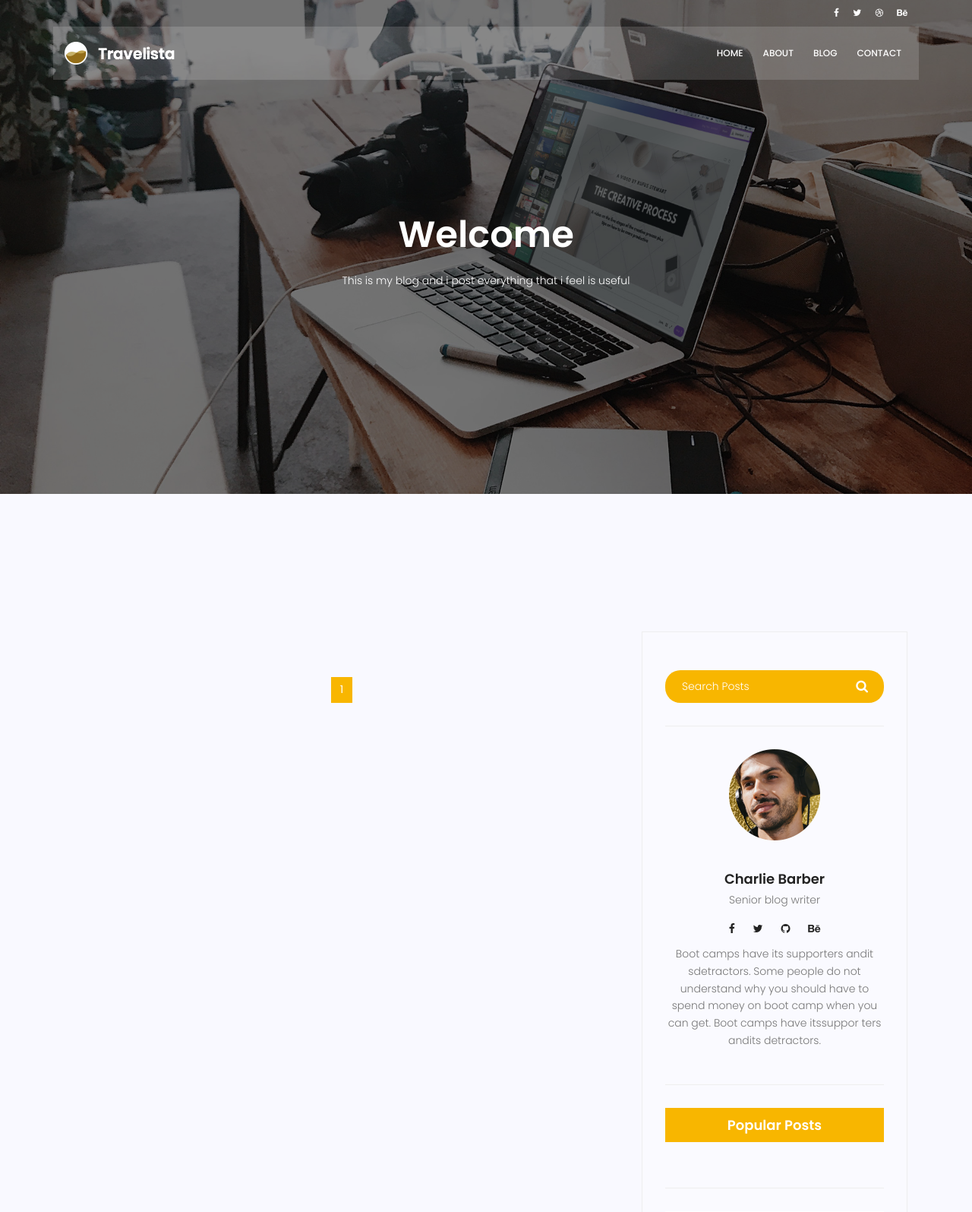
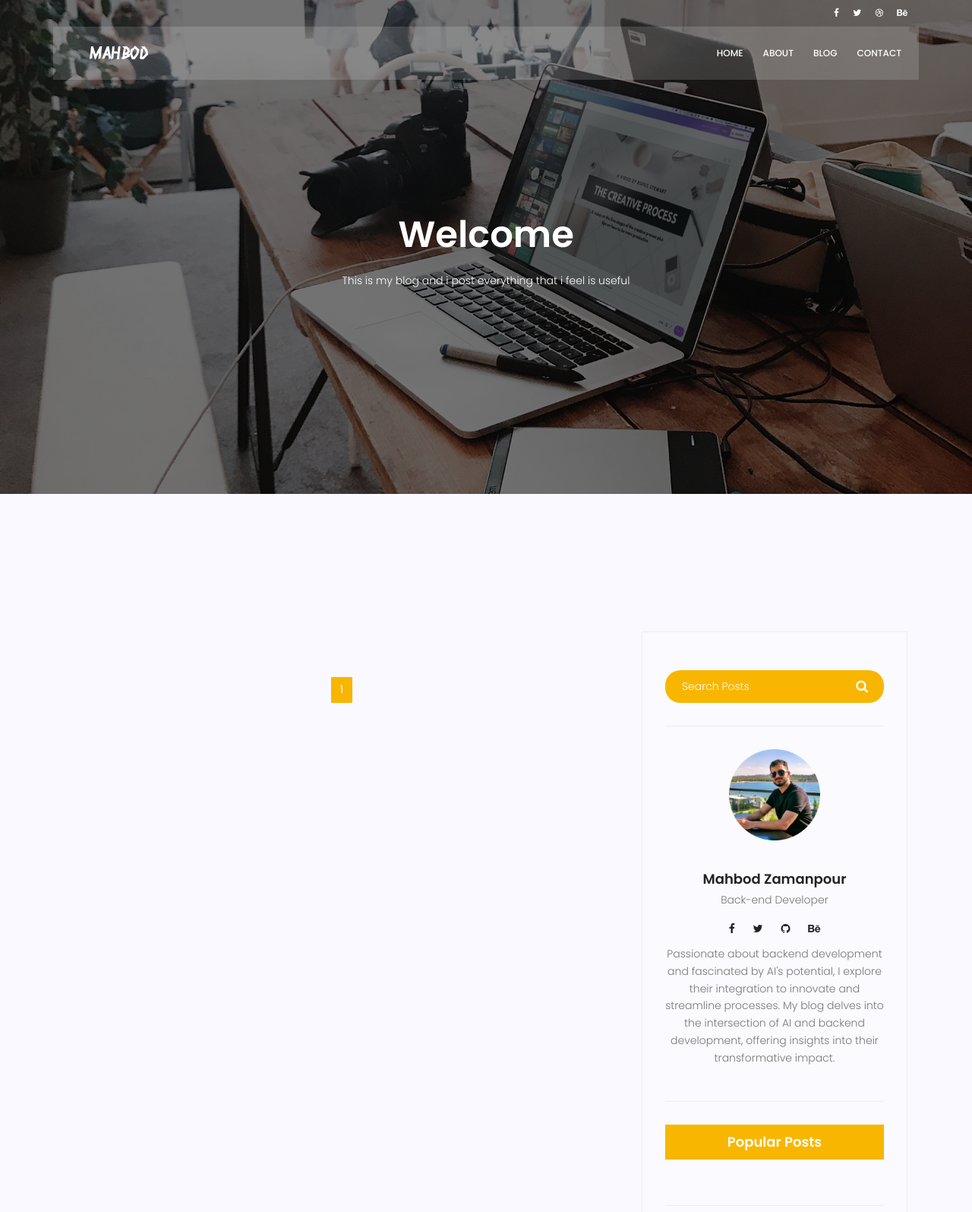
Before and after one commit to Mah6od/maktabkhooneh-django, a Django app: page /blog/ in a window 1280 px wide. Shown: the top 1595 px of the page at 76% size. Run offline with Django 5.2, Linux system fonts and the light colour scheme; data that the repository does not hold is empty; some libraries are stand-ins or nearby versions.

Commit message:
update files

```diff
--- a/blog/urls.py
+++ b/blog/urls.py
@@ -1,5 +1,6 @@
 from django.urls import path
 from blog.views import *
+from blog.feeds import LatestEntriesFeed
 
 app_name = 'blog'
 
@@ -10,6 +11,7 @@ urlpatterns = [
     path('category/<str:cat_name>' ,blog_view, name='category'),
     path('tag/<str:tag_name>' ,blog_view, name='tag'),
     path('author/<str:author_username>' ,blog_view, name='author'),
-    path('search/' , blog_search, name='search')
+    path('search/' , blog_search, name='search'),
+    path("rss/feed/", LatestEntriesFeed()),
     #path('test', test, name= 'test'),
 ]
--- a/templates/blog/blog-single.html
+++ b/templates/blog/blog-single.html
@@ -181,7 +181,7 @@
                                     <div class="single-comment justify-content-between d-flex">
                                         <div class="user justify-content-between d-flex">
                                             <div class="thumb">
-                                                <img src="{% static 'img/blog/profile.png' %}" alt="">
+                                                <img src="{% static 'img/blog/profile.png' %}" alt="" style="width: 60px; height: 60px;">
                                             </div>
                                             <div class="desc">
                                                 <h5><a href="#">{{comment.name}}</a></h5>
--- a/templates/blog/blog-writer.html
+++ b/templates/blog/blog-writer.html
@@ -1,9 +1,9 @@
 {% load static %}
 <div class="single-sidebar-widget user-info-widget">
-    <img src="{% static 'img/blog/user-info.png' %}" alt="">
-    <a href="#"><h4>Charlie Barber</h4></a>
+    <img src="{% static 'img/blog/profile1.png' %}" alt="" style="width: 120px; height: 120px;">
+    <a href="#"><h4>Mahbod Zamanpour</h4></a>
     <p>
-        Senior blog writer
+        Back-end Developer
     </p>
     <ul class="social-links">
         <li><a href="#"><i class="fa fa-facebook"></i></a></li>
@@ -12,6 +12,6 @@
         <li><a href="#"><i class="fa fa-behance"></i></a></li>
     </ul>
     <p>
-        Boot camps have its supporters andit sdetractors. Some people do not understand why you should have to spend money on boot camp when you can get. Boot camps have itssuppor ters andits detractors.
+        Passionate about backend development and fascinated by AI's potential, I explore their integration to innovate and streamline processes. My blog delves into the intersection of AI and backend development, offering insights into their transformative impact.
     </p>
 </div>
```
Also changed, not shown: blog/feeds.py (added, +18 -0 lines), statics/img/blog/profile.png, statics/img/blog/profile1.png (added), statics/img/cert/logo.png (added), statics/img/logo.png, statics/img/profile.png (added), statics/img/profile1.png (added), 3 other files.
